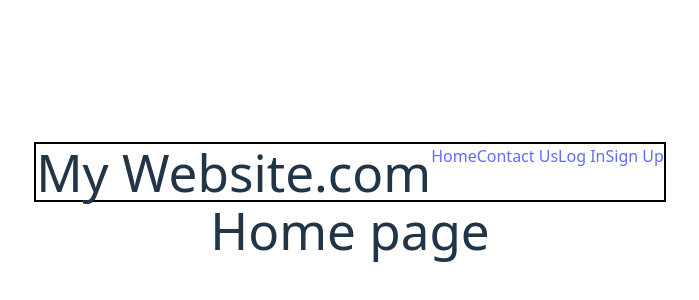
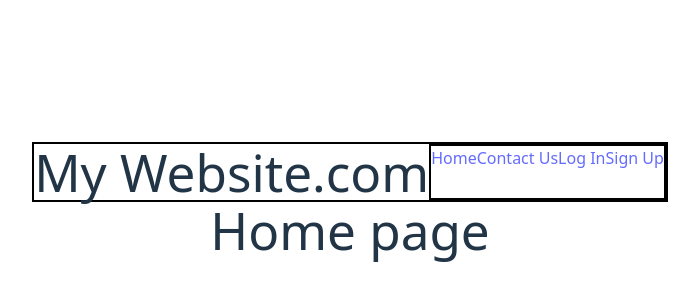
Before and after one commit to DamaniSahu/My-Website, a React (Vite) app in the folder My Website/: page / in a window 1280 px wide. Shown: the part 200-500 px from the top of the page, without its empty margins (290-989 px from the left). Built offline with nearby package versions, Linux system fonts and the light colour scheme.

Commit message:
auto save

```diff
--- a/My Website/src/Component/NavBar.jsx
+++ b/My Website/src/Component/NavBar.jsx
@@ -3,10 +3,10 @@ import { NavLink } from "react-router-dom";
 
 const NavBar = () => {
   return (
-    <nav className="w-full flex justify-between align-middle border-2 border-black">
+    <nav className="w-full flex justify-between align-super border-2 border-black">
       <h1>My Website.com</h1>
 
-      <ul className="flex justify-evenly">
+      <ul className="flex justify-evenly align-bottom border-2 border-black">
         <li>
           <NavLink to={"/"}>Home</NavLink>
         </li>
```
